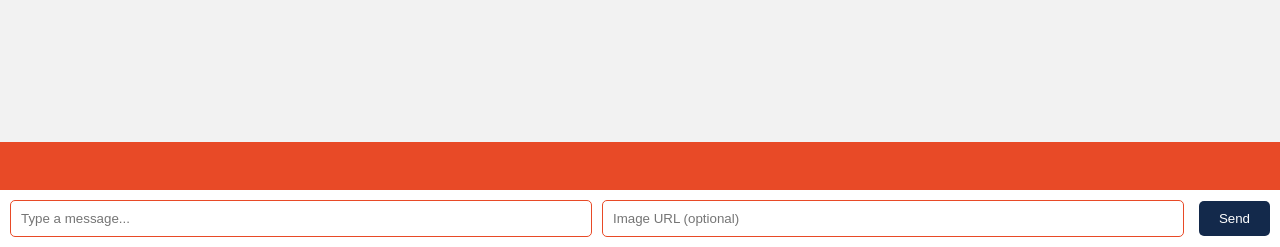
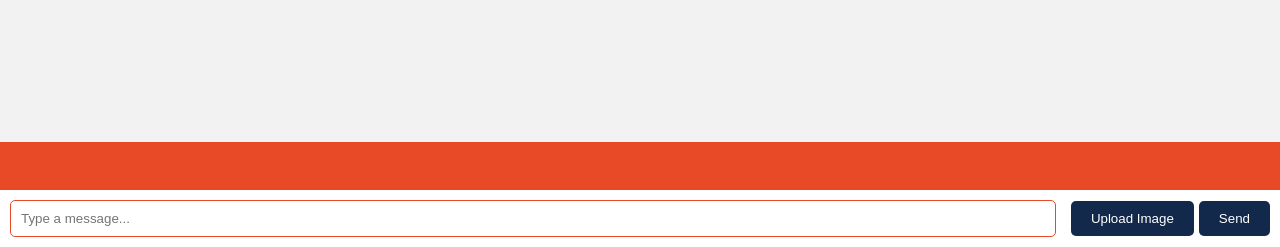
Before and after one commit to Rutva-Pandya/MyFarm-App, a Django app: page /cropwizard/chat/ in a window 1280 px wide. Shown: the part 553-800 px from the top of the page. Run offline with Django 4.2, Linux system fonts and the light colour scheme.

Commit message:
Updated chat.html, views.py, and home.html.

```diff
--- a/MyFarm/CropWizard/templates/CropWizard/chat.html
+++ b/MyFarm/CropWizard/templates/CropWizard/chat.html
@@ -55,12 +55,13 @@
             border-top: 1px solid #E84A27;
         }
 
-        .input-box > input[type="text"], .input-box > input[type="url"] {
+        .input-box > input[type="text"], .input-box > input[type="url"], .input-box > input[type="file"] {
             flex-grow: 1;
             margin-right: 10px;
             padding: 10px;
             border: 1px solid #E84A27;
             border-radius: 5px;
+            transition: flex-grow 0.3s ease;
         }
 
         .input-box > button {
@@ -108,6 +109,27 @@
             border-radius: 10px;
         }
 
+        .image-preview-container {
+            display: flex;
+            align-items: flex-start;
+        }
+
+        .image-preview {
+            max-width: 150px;
+            max-height: 150px;
+            margin: 5px 0;
+            border-radius: 10px;
+            transition: margin-right 0.3s ease, max-width 0.3s ease;
+        }
+
+        .text-input-expanded {
+            flex-grow: 1.5;
+        }
+
+        .text-input-normal {
+            flex-grow: 1;
+        }
+
     </style>
     {% load static %}
 </head>
@@ -120,51 +142,103 @@
         <!-- Chat messages will appear here -->
     </div>
     <div class="input-box">
-        <input type="text" id="text-input" placeholder="Type a message...">
-        <input type="url" id="image-url-input" placeholder="Image URL (optional)">
+        <input type="text" id="text-input" class="text-input-normal" placeholder="Type a message...">
+        <div class="image-preview-container">
+            <img id="image-preview" class="image-preview" src="" alt="Image Preview" style="display: none;">
+        </div>
+        <input type="file" id="image-input" accept="image/*" style="display: none;" onchange="previewImage()">
+        <button id="upload-button" onclick="document.getElementById('image-input').click();">Upload Image</button>
         <button onclick="sendQuery()">Send</button>
     </div>
     <script>
+        function previewImage() {
+            const imageInput = document.getElementById('image-input');
+            const imagePreview = document.getElementById('image-preview');
+            const imagePreviewContainer = document.querySelector('.image-preview-container');
+
+            const file = imageInput.files[0];
+            if (file) {
+                const reader = new FileReader();
+                reader.onload = function(e) {
+                    imagePreview.src = e.target.result;
+                    imagePreview.style.display = 'block';
+                    imagePreviewContainer.style.display = 'flex';
+                    document.getElementById('text-input').classList.remove('text-input-normal');
+                    document.getElementById('text-input').classList.add('text-input-expanded');
+                };
+                reader.readAsDataURL(file);
+            }
+        }
+
         function sendQuery() {
             const textInput = document.getElementById('text-input').value;
-            const imageUrlInput = document.getElementById('image-url-input').value;
+            const imageInput = document.getElementById('image-input').files[0];
             const chatContainer = document.getElementById('chat-container');
 
-            if (!textInput && !imageUrlInput) {
-                alert("Please enter a message or provide an image URL.");
+            if (!textInput && !imageInput) {
+                alert("Please enter a message or upload an image.");
                 return;
             }
 
             // Append user message to chat container
-            if (imageUrlInput) {
-                const userImageMessage = document.createElement('img');
-                userImageMessage.className = 'image-message';
-                userImageMessage.src = imageUrlInput;
-                chatContainer.appendChild(userImageMessage);
-            }
+            if (imageInput) {
+                const reader = new FileReader();
+                reader.onload = function(e) {
+                    const userImageContainer = document.createElement('div');
+                    userImageContainer.className = 'image-message';
+                    const userImageMessage = document.createElement('img');
+                    userImageMessage.src = e.target.result;
+                    userImageMessage.alt = 'Uploaded Image';
+                    userImageMessage.style.maxWidth = '150px';
+                    userImageMessage.style.maxHeight = '150px';
+                    userImageContainer.appendChild(userImageMessage);
+                    chatContainer.appendChild(userImageContainer);
 
-            if (textInput) {
+                    const userMessage = document.createElement('div');
+                    userMessage.className = 'chat-message user-message';
+                    userMessage.textContent = textInput;
+                    chatContainer.appendChild(userMessage);
+
+                    sendToServer(textInput, imageInput);
+                };
+                reader.readAsDataURL(imageInput);
+            } else {
                 const userMessage = document.createElement('div');
                 userMessage.className = 'chat-message user-message';
                 userMessage.textContent = textInput;
                 chatContainer.appendChild(userMessage);
+
+                sendToServer(textInput, null);
             }
 
-            // Send AJAX request to server
+            // Reset text input style
+            document.getElementById('text-input').classList.remove('text-input-expanded');
+            document.getElementById('text-input').classList.add('text-input-normal');
+
+            // Clear input fields
+            document.getElementById('text-input').value = '';
+            document.getElementById('image-input').value = '';
+            document.getElementById('image-preview').style.display = 'none';
+            document.querySelector('.image-preview-container').style.display = 'none';
+        }
+
+        function sendToServer(text, imageFile) {
+            const formData = new FormData();
+            formData.append('text', text);
+            if (imageFile) {
+                formData.append('image', imageFile);
+            }
+
             fetch('/cropwizard/ask_cropwizard/', {
                 method: 'POST',
                 headers: {
-                    'Content-Type': 'application/x-www-form-urlencoded',
                     'X-CSRFToken': '{{ csrf_token }}'
                 },
-                body: new URLSearchParams({
-                    'text': textInput,
-                    'image_url': imageUrlInput
-                })
+                body: formData
             })
             .then(response => response.json())
             .then(data => {
-                // Append wizard response to chat container
+                const chatContainer = document.getElementById('chat-container');
                 const wizardMessage = document.createElement('div');
                 wizardMessage.className = 'chat-message wizard-message';
                 wizardMessage.textContent = data.message;
@@ -172,10 +246,6 @@
                 chatContainer.scrollTop = chatContainer.scrollHeight;
             })
             .catch(error => console.error('Error:', error));
-
-            // Clear input fields
-            document.getElementById('text-input').value = '';
-            document.getElementById('image-url-input').value = '';
         }
     </script>
 </body>
--- a/MyFarm/CropWizard/views.py
+++ b/MyFarm/CropWizard/views.py
@@ -4,6 +4,7 @@ from openai import AzureOpenAI
 from django.shortcuts import render
 from django.http import JsonResponse, HttpResponse
 from django.views.decorators.csrf import csrf_exempt
+from django.conf import settings
 import os
 
 logger = logging.getLogger(__name__)
@@ -17,7 +18,6 @@ client = AzureOpenAI(
     azure_endpoint = "https://gpt-4-uiuc-chat-east-us-2.openai.azure.com/"
 )
 
-
 def chat(request):
     return render(request, 'CropWizard/chat.html')
 
@@ -27,8 +27,20 @@ def ask_cropwizard(request):
         text_input = request.POST.get('text', '')
         image_url_input = request.POST.get('image_url', '')
 
-        if not text_input and not image_url_input:
+        # Handle image file upload
+        image_file = request.FILES.get('image')
+
+        if not text_input and not image_url_input and not image_file:
             return JsonResponse({"error": "No valid input provided."}, status=400)
+
+        # Save the uploaded image if it exists
+        image_url = ''
+        if image_file:
+            image_path = os.path.join(settings.MEDIA_ROOT, image_file.name)
+            with open(image_path, 'wb') as f:
+                for chunk in image_file.chunks():
+                    f.write(chunk)
+            image_url = os.path.join(settings.MEDIA_URL, image_file.name)
 
         url = "https://uiuc.chat/api/chat-api/chat"
         headers = {
@@ -42,21 +54,21 @@ def ask_cropwizard(request):
             }
         ]
 
-        if image_url_input:
+        if image_url:
             messages.append({
                 "role": "user",
                 "content": [
                     {
                         "type": "image_url",
                         "image_url": {
-                            "url": image_url_input
+                            "url": image_url
                         }
                     }
                 ]
             })
 
         if text_input:
-            if image_url_input:
+            if image_url:
                 messages[-1]["content"].append({
                     "type": "text",
                     "text": text_input
--- a/MyFarm/Home/templates/home/home.html
+++ b/MyFarm/Home/templates/home/home.html
@@ -42,7 +42,7 @@
 <body>
     <div id="splash">
         <div class="splash-content">
-            <h1>MY FARM</h1>
+            <h1>MYFARM</h1>
             <p>virtual farm management system</p>
             <button id="enter-button">ENTER</button>
         </div>
```
Also changed, not shown: MyFarm/20240626-151110.jpg (added).
